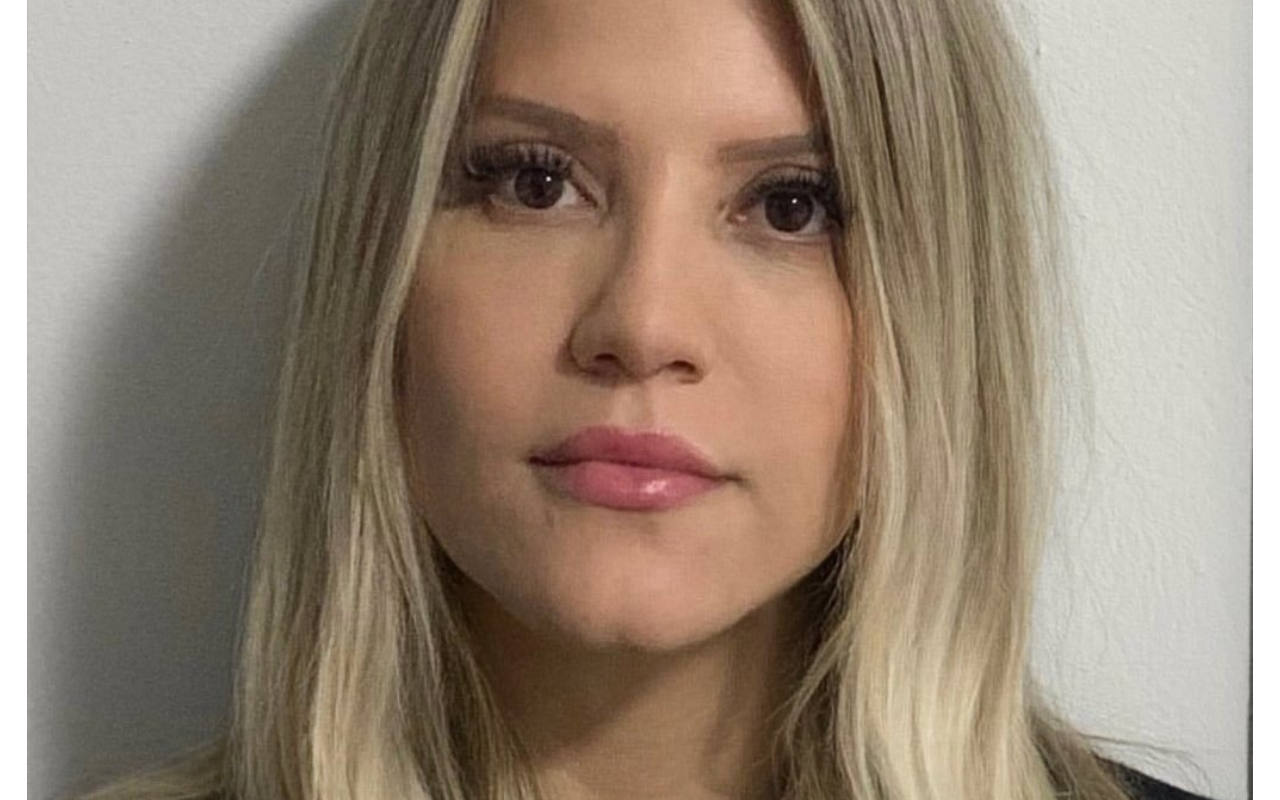
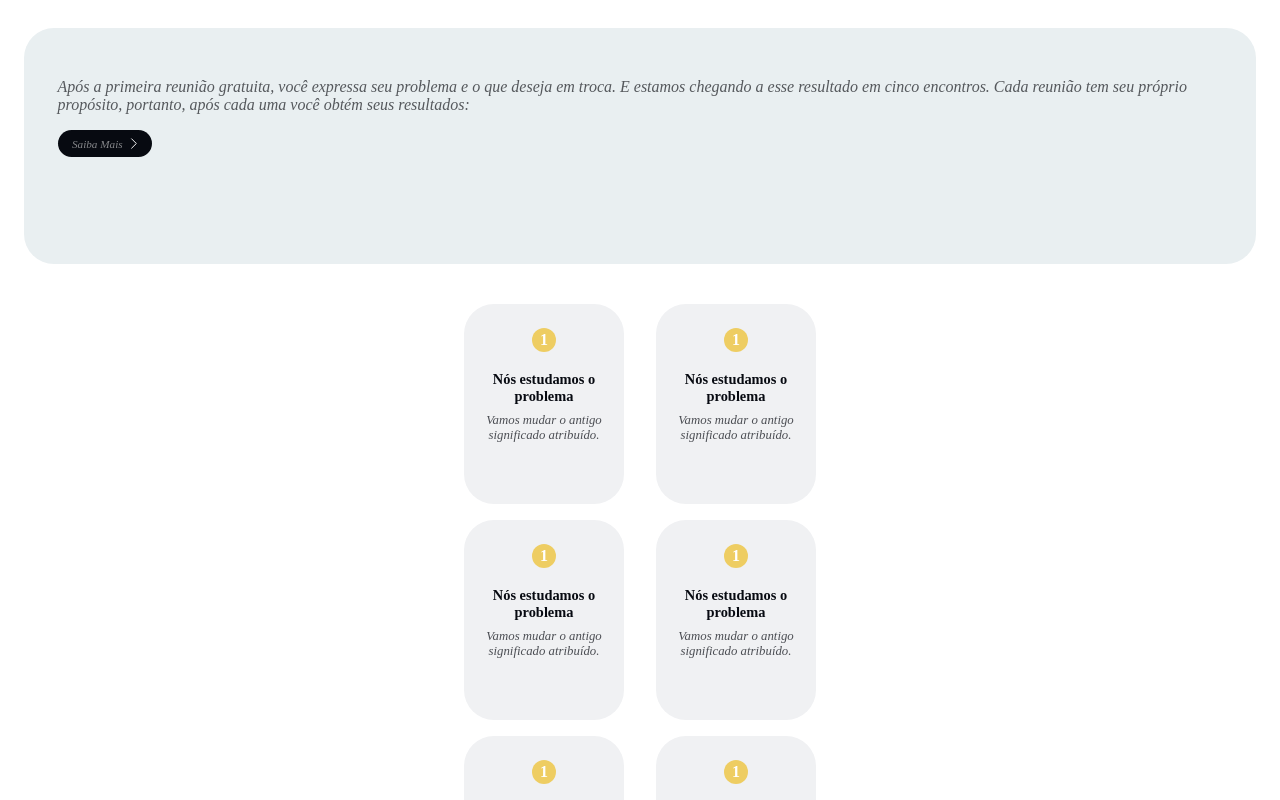
Before and after one commit to PedroPauloDias/psychology-website, a Next.js app: page / in a window 1280 px wide. Shown: the part 2880-3680 px from the top of the page. Built offline with nearby package versions, Linux system fonts and the light colour scheme.

Commit message:
create expectation component

```diff
--- a/pages/index.js
+++ b/pages/index.js
@@ -3,6 +3,7 @@ import { Header } from "@/src/components/Header";
 import { Navbar } from "@/src/components/Navbar";
 import { AboutSection } from "@/src/components/AboutSection";
 import { Testimonials } from "@/src/components/Testimonials";
+import { Expectation } from "@/src/components/Expectation.jsx";
 
 export default function Home() {
   return (
@@ -11,7 +12,8 @@ export default function Home() {
       <Navbar />
       <Header />
       <AboutSection />
-      <Testimonials/>
+      <Expectation/>
+      <Testimonials />
   </>
 
 
--- a/src/components/AboutCard/index.jsx
+++ b/src/components/AboutCard/index.jsx
@@ -7,7 +7,7 @@ import * as S from './style'
     <S.Container>
       <S.Title>Sobre mim</S.Title>
       <S.Description>Sou psicóloga e psicoterapeuta particular. Pratico há 6 anos, pratico psicologia há 9 anos. Tenho um diploma de educação psicológica especial superior, um especialista certificado em PNL. Utilizo os métodos mais fortes desta escola, voltados a terapia para provocar mudanças.</S.Description>
-    <S.Button>Saiba mais <CaretRight/></S.Button>
+    <S.Button href="#">Saiba mais <CaretRight/></S.Button>
   </S.Container>
   )
 }
--- /dev/null
+++ b/src/components/Expectation.jsx/index.jsx
@@ -0,0 +1,27 @@
+import React from 'react'
+import { InfoCard } from '../InfoCard'
+import { LargeCardInfo } from '../LargeInfoCard'
+
+import * as S from './style'
+
+export const Expectation = () => {
+  return (
+    <section>
+      <S.Container>
+        <S.ContainerTitle>
+          <h2>O que você vai conseguir das reuniões</h2>
+        </S.ContainerTitle>
+        <LargeCardInfo />
+        <S.ContainerCards>
+          <InfoCard />
+          <InfoCard />
+          <InfoCard />
+          <InfoCard />
+          <InfoCard />
+          <InfoCard />
+        </S.ContainerCards>
+      </S.Container>
+
+    </section>
+  )
+}
--- /dev/null
+++ b/src/components/Expectation.jsx/style.jsx
@@ -0,0 +1,28 @@
+import styled from "styled-components";
+
+export const Container = styled.div`
+display: flex;
+align-items: center;
+flex-direction: column;
+justify-content: space-around;
+
+
+`
+
+export const ContainerTitle = styled.div`
+height: 10.5rem;
+text-align: center;
+font-family: 'Nunito';
+font-weight: 700;
+font-size: 1.5rem;
+line-height: 2.5rem;
+color: #070A11;
+margin: 1.2rem;
+`
+
+export const ContainerCards = styled.div`
+  display: grid;
+  grid-template-columns: repeat(2, 1fr);
+  gap: 1rem 2rem;
+  margin: 1.5rem 0;
+`
--- /dev/null
+++ b/src/components/InfoCard/index.jsx
@@ -0,0 +1,23 @@
+import React from 'react'
+import * as S from './style'
+
+export const InfoCard = () => {
+  return (
+
+
+    <S.Container>
+      <S.NumberContainer>
+        <span>1</span>
+      </S.NumberContainer>
+      <S.ContainerTitle>
+        <h4>Nós estudamos o problema</h4>
+      </S.ContainerTitle>
+      <S.ContainerText>
+        <p>Vamos mudar o antigo significado atribuído.</p>
+      </S.ContainerText>
+    </S.Container>
+
+
+
+  )
+}
--- /dev/null
+++ b/src/components/InfoCard/style.jsx
@@ -0,0 +1,52 @@
+import styled from "styled-components";
+
+export const Container = styled.div`
+height:11.5rem;
+width:10rem;
+display: flex;
+flex-direction: column;
+align-items: center;
+background-color:#F0F1F3;
+border-radius: 30px;
+padding: .5rem 0;
+
+`
+export const NumberContainer = styled.div`
+height: 1.5rem;
+width: 1.5rem;
+border-radius: 30px;
+background-color:#EECD62 ;
+text-align: center;
+color: #FFFFFF;
+display: flex;
+align-items: center;
+justify-content: center;
+font-weight: 700;
+font-family: 'Nunito';
+margin: 1rem 0 1rem 0 ;
+
+
+
+`
+export const ContainerTitle = styled.div`
+
+font-family: 'Nunito';
+font-weight: 700;
+font-size: .9rem;
+text-align: center;
+color: #070A11;
+margin: -1rem .9rem;
+
+`
+export const ContainerText = styled.div`
+font-family: 'Nunito';
+font-style: italic;
+font-weight: 200;
+font-size: .8rem;
+display: flex;
+align-items: flex-end;
+text-align: center;
+color: #070A11;
+margin: -.5rem .8rem;
+opacity: 0.7;
+`
--- /dev/null
+++ b/src/components/LargeInfoCard/index.jsx
@@ -0,0 +1,17 @@
+import React from 'react'
+import {CaretRight}from 'phosphor-react'
+import * as S from './style'
+
+export const LargeCardInfo = () => {
+  return (
+    <S.Container>
+      <S.ContainerText>
+        <p>Após a primeira reunião gratuita, você expressa seu problema e o que deseja em troca. E estamos chegando a esse resultado em cinco encontros. Cada reunião tem seu próprio propósito, portanto, após cada uma você obtém seus resultados:</p>
+      </S.ContainerText>
+      <S.ContainerButton >
+        <S.Button href='#'>Saiba Mais </S.Button>
+        <CaretRight size={15} color='#fff'/>
+      </S.ContainerButton>
+    </S.Container>
+  )
+}
--- /dev/null
+++ b/src/components/LargeInfoCard/style.jsx
@@ -0,0 +1,57 @@
+import styled from "styled-components";
+
+export const Container = styled.div`
+height: 10.5rem;
+background-color:#E9EFF1;
+border-radius: 30px;
+margin: 1rem;
+padding: 2.1rem;
+`
+
+export const ContainerText = styled.div`
+
+font-family: 'Nunito';
+font-style: italic;
+font-weight: 200;
+font-size: 1rem;
+color: #17191E;
+opacity: 0.7;
+
+`
+export const ContainerButton = styled.div`
+height: 1.7rem;
+width: 4.5rem;
+border-radius:30px;
+display: flex;
+align-items: center;
+justify-content: space-between;
+padding: 0 .7rem;
+
+
+text-decoration: none;
+background-color:#070A11 ;
+`
+export const Button = styled.a`
+
+
+display: flex;
+align-items: center;
+justify-content: space-around;
+
+
+font-weight: 200;
+font-family: 'Nunito';
+font-style: italic;
+font-size: .7rem;
+color: #fff;
+border: none;
+text-decoration: none;
+opacity: .5;
+margin-left:.2rem;
+
+
+&:visited{
+  color:#fff;
+}
+
+`
--- a/src/components/Testimonials/index.jsx
+++ b/src/components/Testimonials/index.jsx
@@ -23,9 +23,9 @@ export const Testimonials = () => {
           <S.Image src="/images/perfil.jpg" alt="" />
         </div>
         <div>
-          <div>
+          <S.ContainerTitle>
             <h2>Resultados dos clientes</h2>
-          </div>
+          </S.ContainerTitle>
           <S.ContainerSlider>
             <Slider {...settings} >
               <S.ContainerText>
--- a/src/components/Testimonials/style.jsx
+++ b/src/components/Testimonials/style.jsx
@@ -3,6 +3,17 @@ import styled from "styled-components";
 export const Container = styled.div`
 padding:.5rem 1.2rem;
 margin:  1rem 0;
+`
+
+export const ContainerTitle = styled.div`
+height: 7.5rem;
+text-align: center;
+font-family: 'Nunito';
+font-weight: 700;
+font-size: 1.5rem;
+line-height: 2.5rem;
+color: #070A11;
+
 `
 export const ContainerSlider = styled.div`
 height: 10rem;
```
